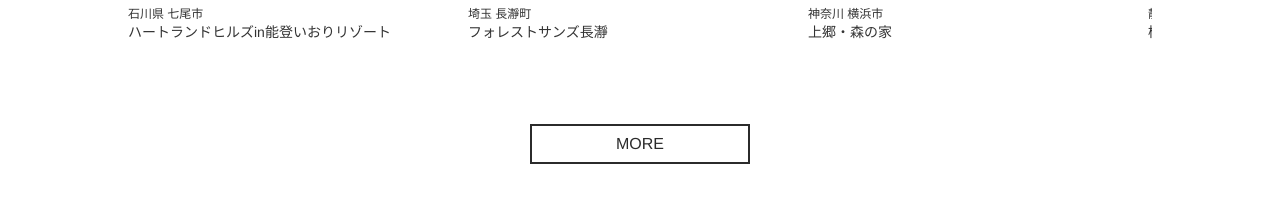
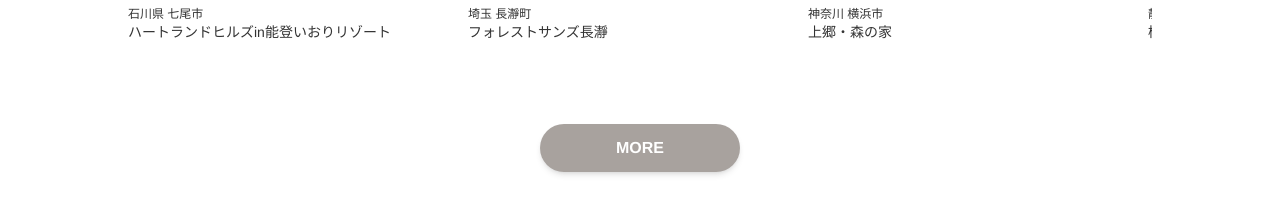
Before and after one commit to lilycoco/awesome-camp, a React (Create React App) app: page / in a window 1280 px wide. Shown: the part 4701-4923 px from the top of the page. Built offline with nearby package versions, Linux system fonts and the light colour scheme; a web font is replaced by a local one.

Commit message:
fix button

```diff
--- a/src/components/Button.tsx
+++ b/src/components/Button.tsx
@@ -10,7 +10,7 @@
   return (
     <button
       className={
-        "m-auto flex h-10 min-w-[220px] items-center justify-center border-2 border-black bg-white text-black " +
+        "m-auto flex h-12 min-w-[200px] items-center justify-center rounded-full bg-warmGray-400 font-bold text-white shadow-md hover:bg-warmGray-600 " +
         className
       }
       onClick={() => {}}
```
